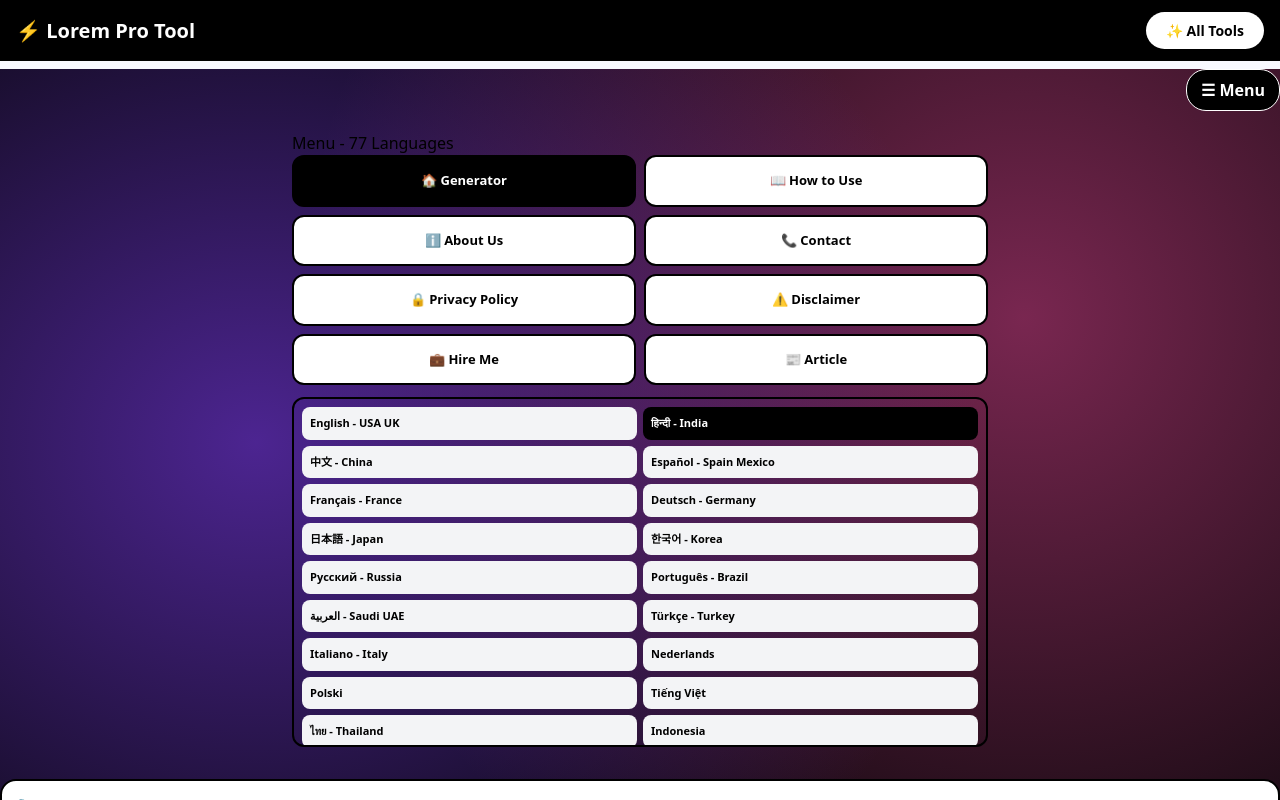
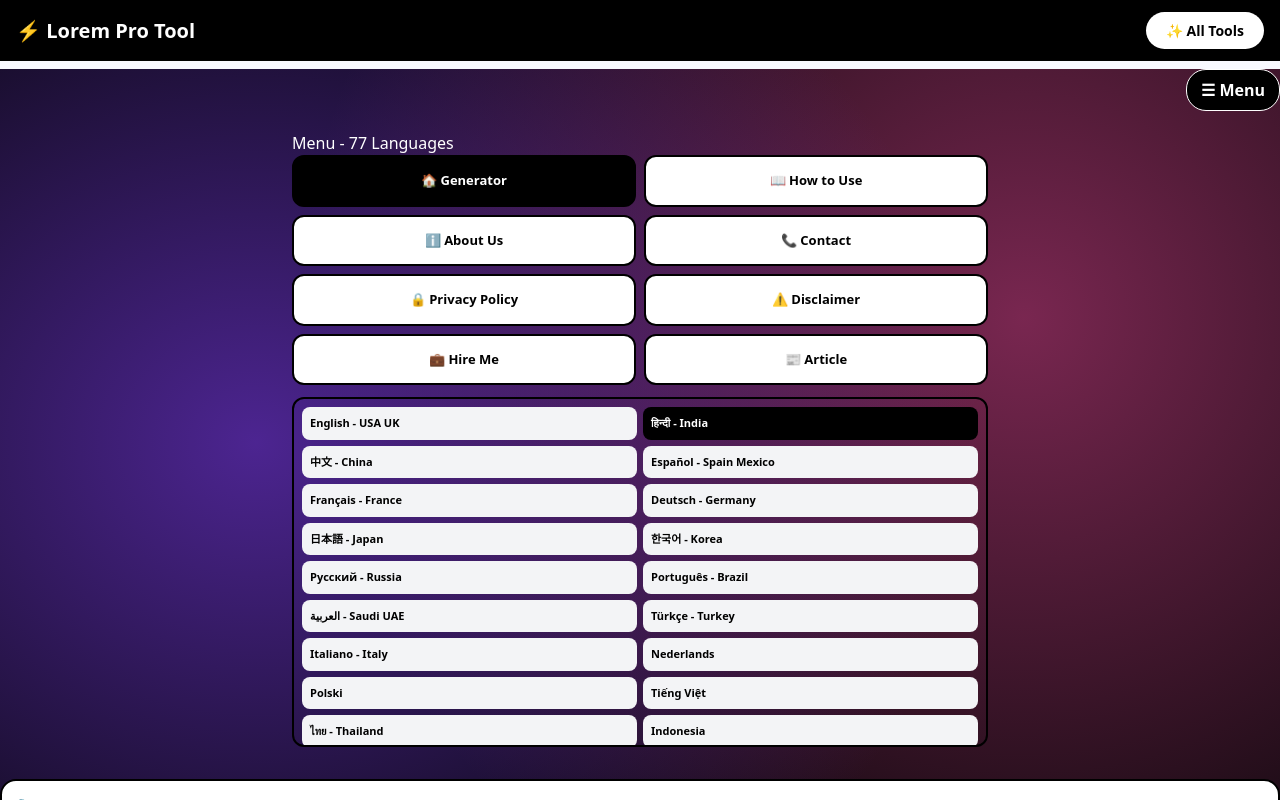
Before and after one commit to Ravs10/lorem-pro-tool, a Next.js app: page / in a window 1280 px wide. Both pictures are taken after a click on the button "☰ Menu". Shown: the top 800 px of the page. Built offline with nearby package versions, Linux system fonts and the light colour scheme.

Commit message:
Change menu header color to white

```diff
--- a/app/page.tsx
+++ b/app/page.tsx
@@ -189,7 +189,7 @@ return(
 <div style={{textAlign:"right", margin:"8px 0"}}><button onClick={()=>setPage(page==="menu"?"home":"menu")} style={{padding:"8px 14px", borderRadius:"20px", border:"1px solid #fff", background:"#000", color:"#fff", fontWeight:"700"}}>☰ Menu</button></div>
 <div style={{maxWidth:720,margin:"auto",padding:12}}>
 {page==="menu"&&<GlassCard>
-<h2 style={{color:"#000",marginTop:0}}>Menu - {LANGS.length} Languages</h2>
+<h2 style={{color:"#fff",marginTop:0}}>Menu - {LANGS.length} Languages</h2>
 <div style={{display:"grid",gridTemplateColumns:"repeat(2,1fr)",gap:8}}>
 {[
 ["home","🏠 Generator"],["how","📖 How to Use"],["about","ℹ️ About Us"],
```
